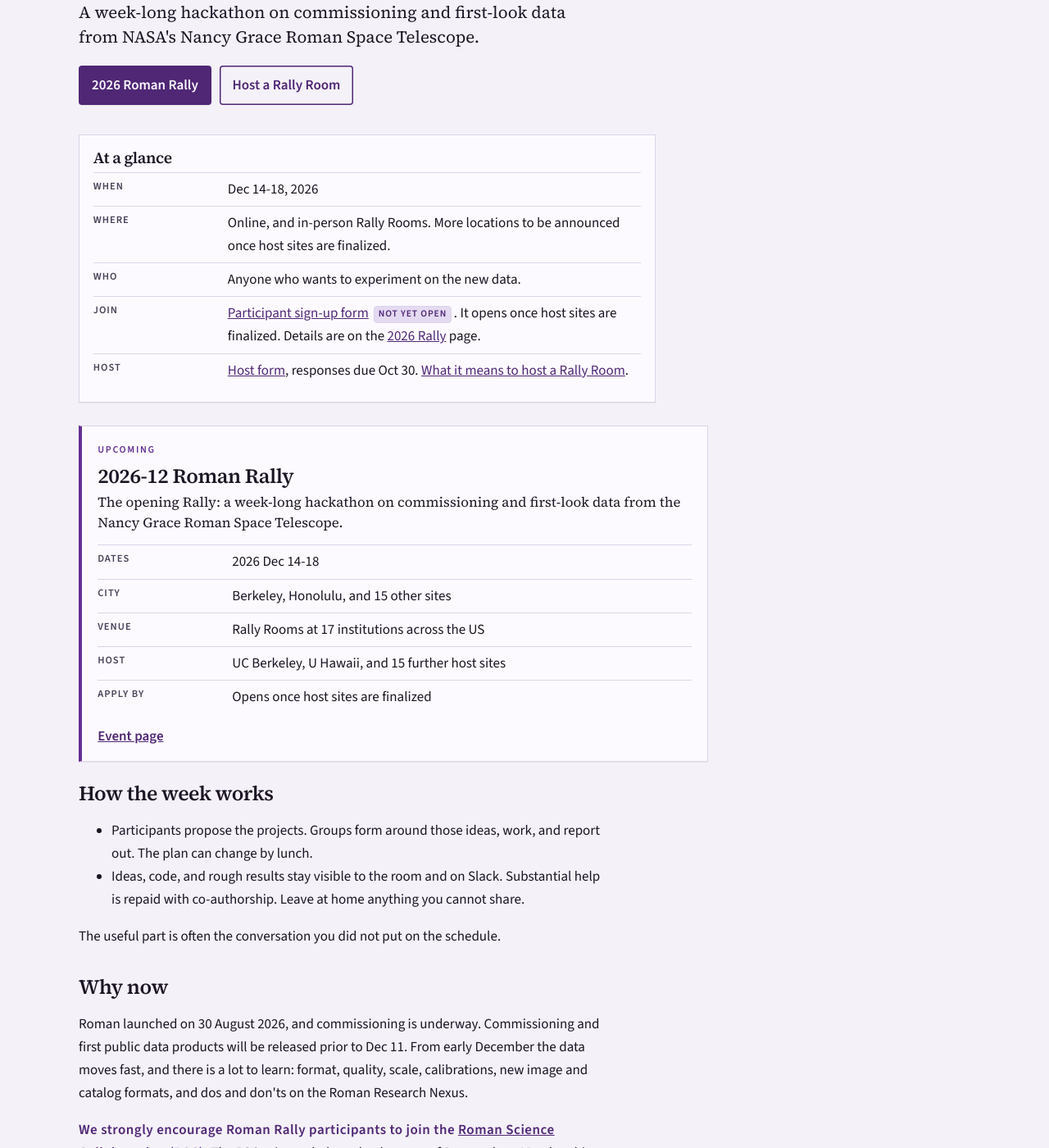
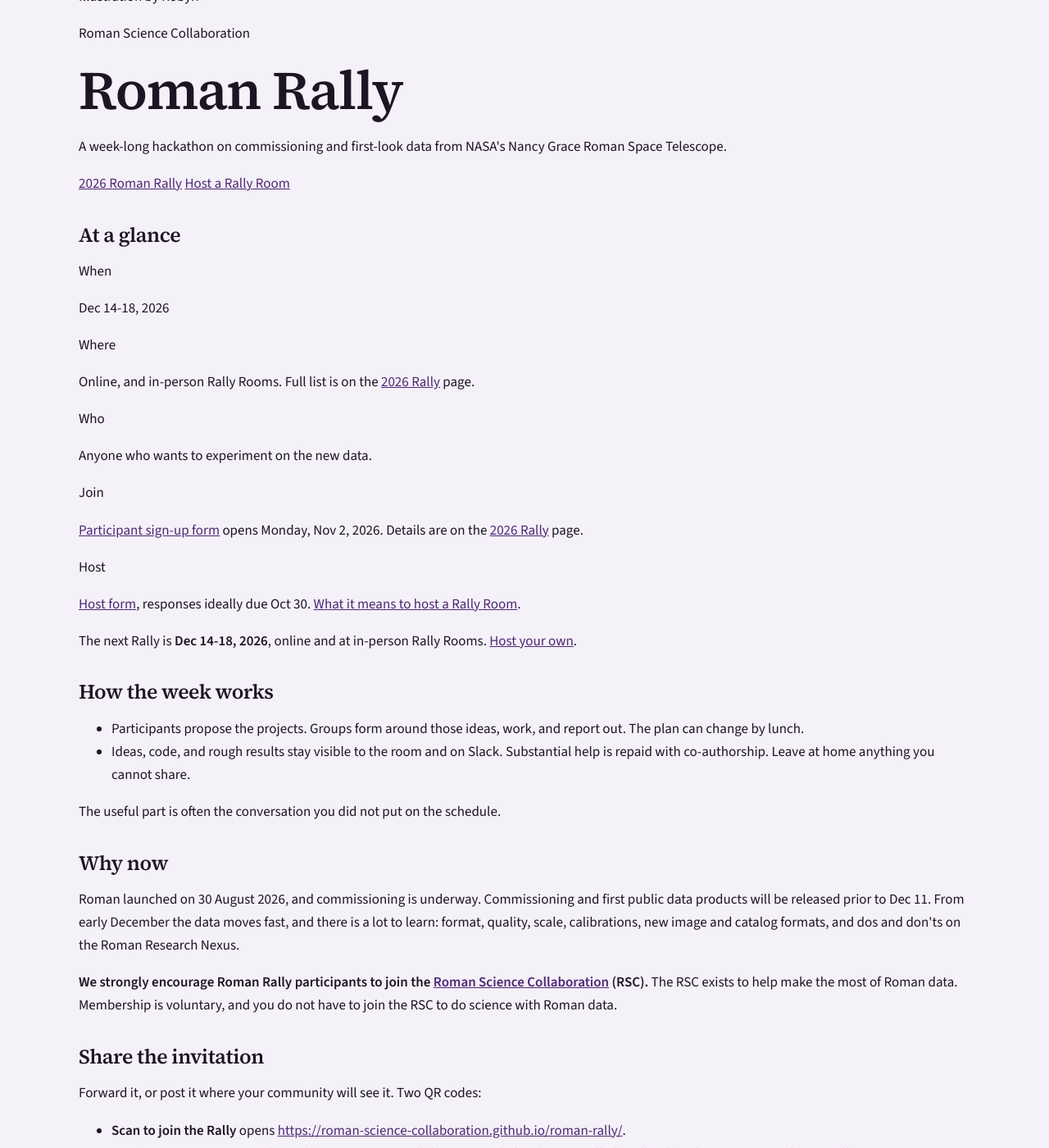
Before and after one commit to Roman-Science-Collaboration/roman-rally, a Jekyll site: the page built from index.md, in a window 1280 px wide and 1400 px high, scrolled down 642 px. Shown: the whole window at 82% size. Built offline with Jekyll 4.4.1, drawn with Linux system fonts in a browser that asks for light colours; some of the changed text lies outside the part shown.

Commit message:
Added list of sites. Participation form opens on Monday.

```diff
--- a/_events/rally2026.md
+++ b/_events/rally2026.md
@@ -9,62 +11,54 @@
 venue: "Rally Rooms at 17 institutions across the US"
 host_institution: "UC Berkeley, U Hawaii, and 15 further host sites"
 capacity: "Set with each host site"
-application_deadline: "Opens once host sites are finalized"
+application_deadline: "Opens Monday Nov 2, 2026"
 application_url: "https://docs.google.com/forms/d/1KZgV9BmCQiFieGkorWnvCNWMoyuz-FSELj9YmTKGAtw/viewform"
 application_open: false
 funding: "No registration fee and no travel support"
 logistics: "Each Rally Room host shares local details once sites are finalized"
 show_banner: true
 soc:
-  - "Jessica Lu"
+
+- "RSC Board + site hosts"
 loc:
-  - "Each host site names its local contact"
----
+- "Each host site names its local contact"
 
 The first Roman Rally focuses on commissioning data and the mission's first look at the sky. On the first morning people propose projects, form groups, and spend the rest of the week writing code, making plots, and comparing notes. Applications are not yet open.
 
 ## Dates, place, and host
 
-- Dates: <strong>2026 Dec 14-18</strong>
-- City: <strong>Berkeley, Honolulu, and online</strong>
-- Venue: <strong>Rally Rooms; more locations once host sites are finalized</strong>
-- Host institution: <strong>UC Berkeley, U Hawaii, and further hosts once sites are finalized</strong>
+- Dates: **2026 Dec 14-18**
+- Venue: **Rally Rooms (virtual and in-person) listed below**
 
-Further in-person Rally Rooms are still being gathered. Responses to the [host form](https://docs.google.com/forms/d/1ovYDq2ZmVzcV_1i-PXOV6LtKhW3Cnx8XK-7muMQbAiA/viewform) are due Nov 10. The commitment is in [what it means to host a Rally Room]({{ '/handbook/#what-it-means-to-host-a-rally-room' | relative_url }}).
+Responses to the [host form](https://docs.google.com/forms/d/1ovYDq2ZmVzcV_1i-PXOV6LtKhW3Cnx8XK-7muMQbAiA/viewform) are ideally due by Oct 30 (late host submissions are accepted). The commitment is in [what it means to host a Rally Room]({{ '/handbook/#what-it-means-to-host-a-rally-room' | relative_url }}).
 
 ## Sites signed up so far
 
 The following sites have signed up to host a Rally Room. Details for each room (venue, capacity, and local contact) will be finalized and posted here.
 
-| Host | Institution | City | Venue | Capacity |
-|------|-------------|------|-------|----------|
-| David Weinberg | Ohio State University | Columbus, OH | Physics Research Building | 30 |
-| Adam Ginsburg | University of Florida | Gainesville, FL | Bryant Space Science Center, Rm 401 | 20 |
-| Jesse Han | Stanford / KIPAC | Palo Alto, CA | PAB fishbowl | 20 |
-| Megan Masterson | CfA \| Harvard & Smithsonian | Cambridge, MA | CfA conference room (TBD) | 30 |
-| Jessica Lu | UC Berkeley Astronomy | Berkeley, CA | Campbell Hall, Rm 131 | 50 |
-| Timothy Carleton | Arizona State University | Tempe, AZ | Goldwater Center, Rm 505 | 30 |
-| Aimee Schechter | University of Minnesota | Minneapolis, MN | Tate Hall, Rm 201/301 | 45 |
-| Tathagata Pal | University of Maryland | College Park, MD | University of Maryland (TBD) | 20 |
-| Edward Schlafly | Space Telescope Science Institute | Baltimore, MD | STScI (TBD) | 10 |
-| Ben Rose | Baylor University | Waco, TX | Hurd Welcome Center | 25 |
-| Tansu Daylan | Washington University | St. Louis, MO | WashU Danforth campus (TBD) | 150 |
-| Dan Huber | University of Hawaii | Honolulu, HI | IfA Manoa Library (C-108) | 30 |
-| Robyn Sanderson | University of Pennsylvania | Philadelphia, PA | David Rittenhouse Labs, 4N9/4N11 | 20 |
-| Axel Guinot | Carnegie Mellon University | Pittsburgh, PA | Wean Hall, Rm 8330 | 10 |
-| Mingyang Zhuang | University of Illinois Urbana-Champaign | Urbana, IL | Astro Atlas room | 15 |
-| Jaclyn Jensen | Dartmouth College | Hanover, NH | Wilder Hall, Rm 111 | 10 |
-| Tim Eifler | University of Arizona | Tucson, AZ | Steward Observatory, Arizona Cosmology Lab | 40 |
-
-## Committees
-
-Jessica Lu is on the Organizing Committee for this Rally. Further members will be listed here when they are named. The committee looks after the purpose of the meeting, the application, and the balance of who is in the room.
-
-Local contacts are named by each host site.
+| Hosts            | Institution                             | City             | Venue                                      | Capacity |
+| ---------------- | --------------------------------------- | ---------------- | ------------------------------------------ | -------- |
+| David Weinberg   | Ohio State University                   | Columbus, OH     | Physics Research Building                  | 30       |
+| Adam Ginsburg    | University of Florida                   | Gainesville, FL  | Bryant Space Science Center, Rm 401        | 20       |
+| Jesse Han        | Stanford / KIPAC                        | Palo Alto, CA    | PAB fishbowl                               | 20       |
+| Megan Masterson  | CfA | Harvard & Smithsonian             | Cambridge, MA    | CfA conference room (TBD)                  | 30       |
+| Jessica Lu       | UC Berkeley Astronomy                   | Berkeley, CA     | Campbell Hall, Rm 131                      | 50       |
+| Timothy Carleton | Arizona State University                | Tempe, AZ        | Goldwater Center, Rm 505                   | 30       |
+| Aimee Schechter  | University of Minnesota                 | Minneapolis, MN  | Tate Hall, Rm 201/301                      | 45       |
+| Tathagata Pal    | University of Maryland                  | College Park, MD | University of Maryland (TBD)               | 20       |
+| Edward Schlafly  | Space Telescope Science Institute       | Baltimore, MD    | STScI (TBD)                                | 10       |
+| Ben Rose         | Baylor University                       | Waco, TX         | Hurd Welcome Center                        | 25       |
+| Tansu Daylan     | Washington University                   | St. Louis, MO    | WashU Danforth campus (TBD)                | 150      |
+| Dan Huber        | University of Hawaii                    | Honolulu, HI     | IfA Manoa Library (C-108)                  | 30       |
+| Robyn Sanderson  | University of Pennsylvania              | Philadelphia, PA | David Rittenhouse Labs, 4N9/4N11           | 20       |
+| Axel Guinot      | Carnegie Mellon University              | Pittsburgh, PA   | Wean Hall, Rm 8330                         | 10       |
+| Mingyang Zhuang  | University of Illinois Urbana-Champaign | Urbana, IL       | Astro Atlas room                           | 15       |
+| Jaclyn Jensen    | Dartmouth College                       | Hanover, NH      | Wilder Hall, Rm 111                        | 10       |
+| Tim Eifler       | University of Arizona                   | Tucson, AZ       | Steward Observatory, Arizona Cosmology Lab | 40       |
 
 ## How to apply
 
-The <a href="https://docs.google.com/forms/d/1KZgV9BmCQiFieGkorWnvCNWMoyuz-FSELj9YmTKGAtw/viewform">participant sign-up form</a> <span class="not-yet-open">NOT YET OPEN</span> opens once host sites are finalized. The deadline and the decision date will be posted then.
+The [participant sign-up form](https://docs.google.com/forms/d/1KZgV9BmCQiFieGkorWnvCNWMoyuz-FSELj9YmTKGAtw/viewform) opens Monday, Nov 2, 2026. The deadline and the decision date will be posted then.
 
 Which data products are in bounds, and under what rules, will be posted once the mission sets the public products for the week. The mission sets those rules. A Rally does not grant data rights.
 
@@ -73,3 +67,7 @@
 ## What the days are for
 
 Bring a question, a plot you want to try, or a skill you are willing to lend. You do not need a finished project, or to be the Roman expert in your department. How a Rally runs is on the [about page]({{ '/about/' | relative_url }}).
+
+## Potential list of projects/topics
+
+TBD
--- a/index.md
+++ b/index.md
@@ -1,97 +1,74 @@
 ---
-layout: default
+
+## layout: default
+
 title: Roman Rally
 description: Hackathon focused on commissioning and first-look data from NASA's Nancy Grace Roman Space Telescope, organized by the Roman Science Collaboration.
----
 
-<figure class="hero-banner">
-  <picture>
-    <source srcset="{{ '/assets/images/roman-rally-banner.webp' | relative_url }}" type="image/webp">
-    <img src="{{ '/assets/images/roman-rally-banner.png' | relative_url }}" width="973" height="314" alt="Illustration of two rally cars: a purple Roman Space Telescope car labeled Wide Field Racing and a teal Euclid car, racing across a dusty lunar surface">
-  </picture>
-  <figcaption>Illustration by Robyn</figcaption>
-</figure>
+![Illustration of two rally cars: a purple Roman Space Telescope car labeled Wide Field Racing and a teal Euclid car, racing across a dusty lunar surface]({{ '/assets/images/roman-rally-banner.png' | relative_url }})
 
-<header class="hero">
-  <p class="kicker">Roman Science Collaboration</p>
-  <h1>Roman Rally</h1>
-  <p class="lede">A week-long hackathon on commissioning and first-look data from NASA's Nancy Grace Roman Space Telescope.</p>
-  <p class="hero-actions">
-    <a class="button" href="{{ '/events/rally2026/' | relative_url }}">2026 Roman Rally</a>
-    <a class="button button-ghost" href="{{ '/handbook/#what-it-means-to-host-a-rally-room' | relative_url }}">Host a Rally Room</a>
-  </p>
-</header>
+Illustration by Robyn
 
-<section class="facts home-facts" aria-label="Key facts">
-  <h2 class="facts-title">At a glance</h2>
-  <dl>
-    <div>
-      <dt>When</dt>
-      <dd>Dec 14-18, 2026</dd>
-    </div>
-    <div>
-      <dt>Where</dt>
-      <dd>Online, and in-person Rally Rooms. More locations to be announced once host sites are finalized.</dd>
-    </div>
-    <div>
-      <dt>Who</dt>
-      <dd>Anyone who wants to experiment on the new data.</dd>
-    </div>
-    <div>
-      <dt>Join</dt>
-      <dd><a href="https://docs.google.com/forms/d/1KZgV9BmCQiFieGkorWnvCNWMoyuz-FSELj9YmTKGAtw/viewform">Participant sign-up form</a> <span class="not-yet-open">NOT YET OPEN</span>. It opens once host sites are finalized. Details are on the <a href="{{ '/events/rally2026/' | relative_url }}">2026 Rally</a> page.</dd>
-    </div>
-    <div>
-      <dt>Host</dt>
-      <dd><a href="https://docs.google.com/forms/d/1ovYDq2ZmVzcV_1i-PXOV6LtKhW3Cnx8XK-7muMQbAiA/viewform">Host form</a>, responses due Oct 30. <a href="{{ '/handbook/#what-it-means-to-host-a-rally-room' | relative_url }}">What it means to host a Rally Room</a>.</dd>
-    </div>
-  </dl>
-</section>
+Roman Science Collaboration
 
-<div class="card-list">
-{% assign upcoming = site.events | where: "status", "upcoming" | sort: "sort_date" %}
-{% if upcoming.size == 0 %}
-  <div class="empty">
-    <p>The next Rally is <strong>Dec 14-18, 2026</strong>, online and at in-person Rally Rooms. More locations to be announced once host sites are finalized. <a href="https://docs.google.com/forms/d/1ovYDq2ZmVzcV_1i-PXOV6LtKhW3Cnx8XK-7muMQbAiA/viewform">Host your own</a>.</p>
-  </div>
-{% else %}
-  {% for event in upcoming %}
-    {% include event_card.html event=event %}
-  {% endfor %}
-{% endif %}
-</div>
+# Roman Rally
 
-<section class="prose">
-  <h2>How the week works</h2>
-  <ul>
-    <li>Participants propose the projects. Groups form around those ideas, work, and report out. The plan can change by lunch.</li>
-    <li>Ideas, code, and rough results stay visible to the room and on Slack. Substantial help is repaid with co-authorship. Leave at home anything you cannot share.</li>
-  </ul>
-  <p>The useful part is often the conversation you did not put on the schedule.</p>
+A week-long hackathon on commissioning and first-look data from NASA's Nancy Grace Roman Space Telescope.
 
-  <h2>Why now</h2>
-  <p>Roman launched on 30 August 2026, and commissioning is underway. Commissioning and first public data products will be released prior to Dec 11. From early December the data moves fast, and there is a lot to learn: format, quality, scale, calibrations, new image and catalog formats, and dos and don'ts on the Roman Research Nexus.</p>
-  <p><strong>We strongly encourage Roman Rally participants to join the <a href="https://outerspace.stsci.edu/spaces/RSCPUB/pages/286851875/Roman+Science+Collaboration+RSC+Public+Page+Home">Roman Science Collaboration</a> (RSC).</strong> The RSC exists to help make the most of Roman data. Membership is voluntary, and you do not have to join the RSC to do science with Roman data.</p>
-</section>
+[2026 Roman Rally]({{ '/events/rally2026/' | relative_url }}) [Host a Rally Room]({{ '/handbook/#what-it-means-to-host-a-rally-room' | relative_url }})
 
-<section class="invitation-share" aria-labelledby="share-the-invitation">
-  <h2 id="share-the-invitation">Share the invitation</h2>
-  <p>Forward it, or post it where your community will see it. Two QR codes:</p>
-  <ul class="invitation-links">
-    <li><strong>Scan to join the Rally</strong> opens <a href="https://roman-science-collaboration.github.io/roman-rally/">https://roman-science-collaboration.github.io/roman-rally/</a>.</li>
-    <li><strong>Seeking Rally Hosts</strong> opens <a href="https://roman-science-collaboration.github.io/roman-rally/handbook/#what-it-means-to-host-a-rally-room">https://roman-science-collaboration.github.io/roman-rally/handbook/#what-it-means-to-host-a-rally-room</a>.</li>
-  </ul>
-  <figure class="invitation-figure">
-    <a href="{{ '/assets/images/roman-rally-invitation.jpg' | relative_url }}" download>
-      <img src="{{ '/assets/images/roman-rally-invitation.jpg' | relative_url }}" width="1200" height="1500" alt="Invitation to the Roman Rally, December 14-18, 2026, online and at in-person Rally Rooms at participating institutions. A few days of hands-on work on early Nancy Grace Roman Space Telescope commissioning and first-look data, organized by the Roman Science Collaboration. One QR code, Scan to join the Rally, links to https://roman-science-collaboration.github.io/roman-rally/ and a second, Seeking Rally Hosts, links to https://roman-science-collaboration.github.io/roman-rally/handbook/#what-it-means-to-host-a-rally-room.">
-    </a>
-    <figcaption>
-      <a class="button" href="{{ '/assets/images/roman-rally-invitation.jpg' | relative_url }}" download>Download the invitation (JPG)</a>
-    </figcaption>
-  </figure>
-</section>
+## At a glance
 
-<section class="prose">
-  <h2 id="past">Past events</h2>
-  <p>None yet.</p>
-</section>
+When
+
+Dec 14-18, 2026
+
+Where
+
+Online, and in-person Rally Rooms. Full list is on the [2026 Rally]({{ '/events/rally2026/' | relative_url }}) page.
+
+Who
+
+Anyone who wants to experiment on the new data.
+
+Join
+
+[Participant sign-up form](https://docs.google.com/forms/d/1KZgV9BmCQiFieGkorWnvCNWMoyuz-FSELj9YmTKGAtw/viewform) opens Monday, Nov 2, 2026. Details are on the [2026 Rally]({{ '/events/rally2026/' | relative_url }}) page.
+
+Host
+
+[Host form](https://docs.google.com/forms/d/1ovYDq2ZmVzcV_1i-PXOV6LtKhW3Cnx8XK-7muMQbAiA/viewform), responses ideally due Oct 30. [What it means to host a Rally Room]({{ '/handbook/#what-it-means-to-host-a-rally-room' | relative_url }}).
+
+{% assign upcoming = site.events | where: "status", "upcoming" | sort: "sort_date" %} {% if upcoming.size == 0 %}
+
+The next Rally is **Dec 14-18, 2026**, online and at in-person Rally Rooms.  [Host your own](https://docs.google.com/forms/d/1ovYDq2ZmVzcV_1i-PXOV6LtKhW3Cnx8XK-7muMQbAiA/viewform).
+
+ {% else %} {% for event in upcoming %} {% include event_card.html event=event %} {% endfor %} {% endif %}
+
+## How the week works
+
+- Participants propose the projects. Groups form around those ideas, work, and report out. The plan can change by lunch.
+- Ideas, code, and rough results stay visible to the room and on Slack. Substantial help is repaid with co-authorship. Leave at home anything you cannot share.
+
+The useful part is often the conversation you did not put on the schedule.
+
+## Why now
+
+Roman launched on 30 August 2026, and commissioning is underway. Commissioning and first public data products will be released prior to Dec 11. From early December the data moves fast, and there is a lot to learn: format, quality, scale, calibrations, new image and catalog formats, and dos and don'ts on the Roman Research Nexus.
+
+**We strongly encourage Roman Rally participants to join the [Roman Science Collaboration](https://outerspace.stsci.edu/spaces/RSCPUB/pages/286851875/Roman+Science+Collaboration+RSC+Public+Page+Home) (RSC).** The RSC exists to help make the most of Roman data. Membership is voluntary, and you do not have to join the RSC to do science with Roman data.
+
+## Share the invitation
+
+Forward it, or post it where your community will see it. Two QR codes:
+
+- **Scan to join the Rally** opens [https://roman-science-collaboration.github.io/roman-rally/](https://roman-science-collaboration.github.io/roman-rally/).
+- **Seeking Rally Hosts** opens [https://roman-science-collaboration.github.io/roman-rally/handbook/#what-it-means-to-host-a-rally-room](https://roman-science-collaboration.github.io/roman-rally/handbook/#what-it-means-to-host-a-rally-room).
+
+![Invitation to the Roman Rally, December 14-18, 2026, online and at in-person Rally Rooms at participating institutions. A few days of hands-on work on early Nancy Grace Roman Space Telescope commissioning and first-look data, organized by the Roman Science Collaboration. One QR code, Scan to join the Rally, links to https://roman-science-collaboration.github.io/roman-rally/ and a second, Seeking Rally Hosts, links to https://roman-science-collaboration.github.io/roman-rally/handbook/#what-it-means-to-host-a-rally-room.]({{ '/assets/images/roman-rally-invitation.jpg' | relative_url }})
+
+[Download the invitation (JPG)]({{ '/assets/images/roman-rally-invitation.jpg' | relative_url }})
+
+## Past events
+
+None yet.
```
Also changed, not shown: other parts of _events/rally2026.md (+3 -1 lines), participation.md (+44 -34 lines).
